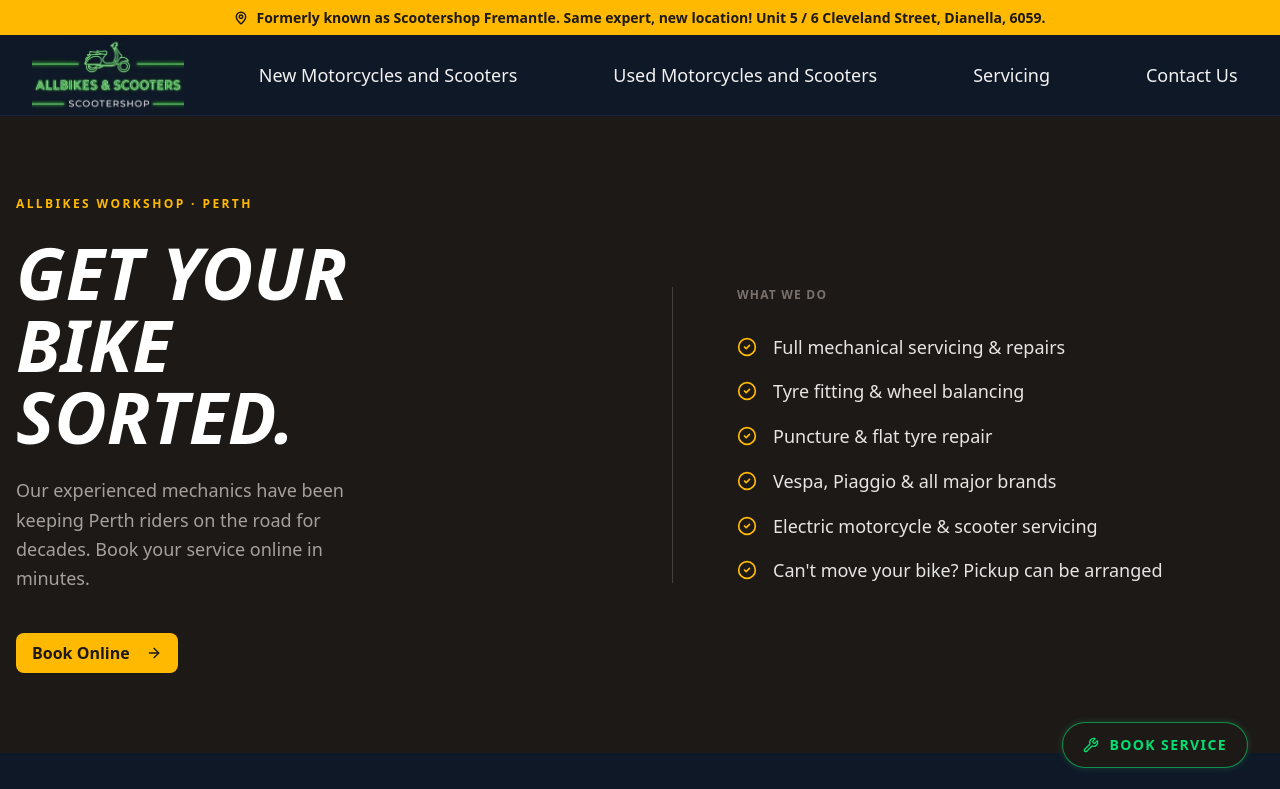
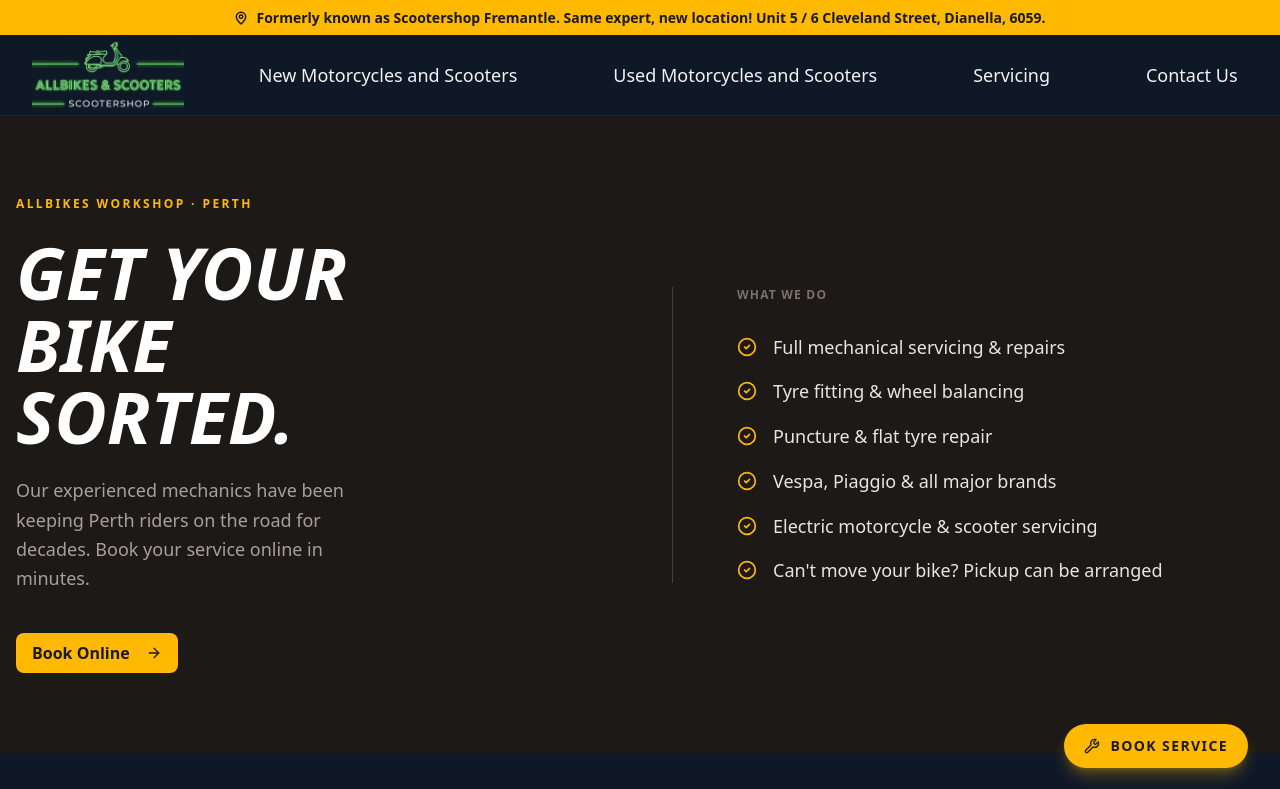
Before and after one commit to ethanbetts63/allbikes, a React (Vite) app in the folder frontend/: page /service in a window 1280 px wide. Shown: the top 789 px of the page. Built offline with nearby package versions, Linux system fonts and the light colour scheme.

Commit message:
checkpoint

```diff
--- a/frontend/src/components/FloatingActionButton.tsx
+++ b/frontend/src/components/FloatingActionButton.tsx
@@ -3,35 +3,18 @@
 
 export const FloatingActionButton = () => {
   return (
-    <>
-      <style>{`
-        @keyframes fab-pulse {
-          0%, 100% { box-shadow: 0 0 6px 1px rgba(74, 222, 128, 0.15); }
-          50%       { box-shadow: 0 0 10px 3px rgba(74, 222, 128, 0.28); }
-        }
-        .fab-neon {
-          animation: fab-pulse 3s ease-in-out infinite;
-        }
-        .fab-neon:hover {
-          animation: none;
-          box-shadow: 0 0 12px 4px rgba(74, 222, 128, 0.3);
-        }
-      `}</style>
     <Link
       to="/booking"
-        className="fab-neon fixed bottom-8 right-8 z-50
-                   bg-stone-900 border border-green-400/60
-                   text-green-400
-                   rounded-full
+      className="fixed bottom-8 right-8 z-50
+                 bg-amber-400 text-stone-900
+                 rounded-full shadow-lg shadow-amber-400/30
                  px-5 py-3
                  flex items-center gap-2.5
                  text-sm font-bold uppercase tracking-widest
-                   transition-colors duration-200
-                   hover:bg-stone-800 hover:text-green-300 hover:border-green-300"
+                 hover:bg-amber-300 transition-colors duration-200"
     >
       <Wrench className="h-4 w-4 shrink-0" />
       Book Service
     </Link>
-    </>
   );
 };
```
Lines whose indentation alone changed are shown as unchanged.
